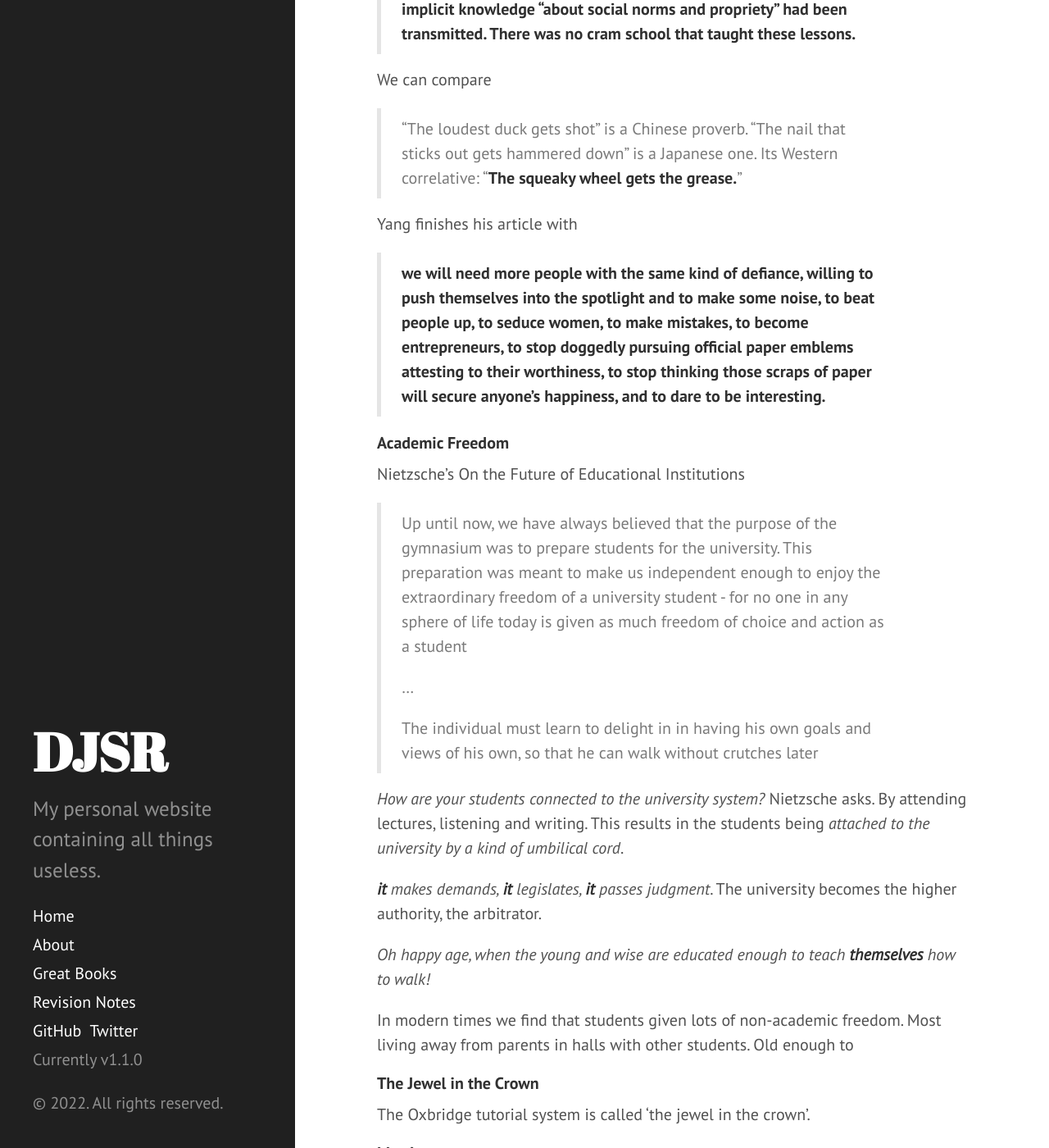
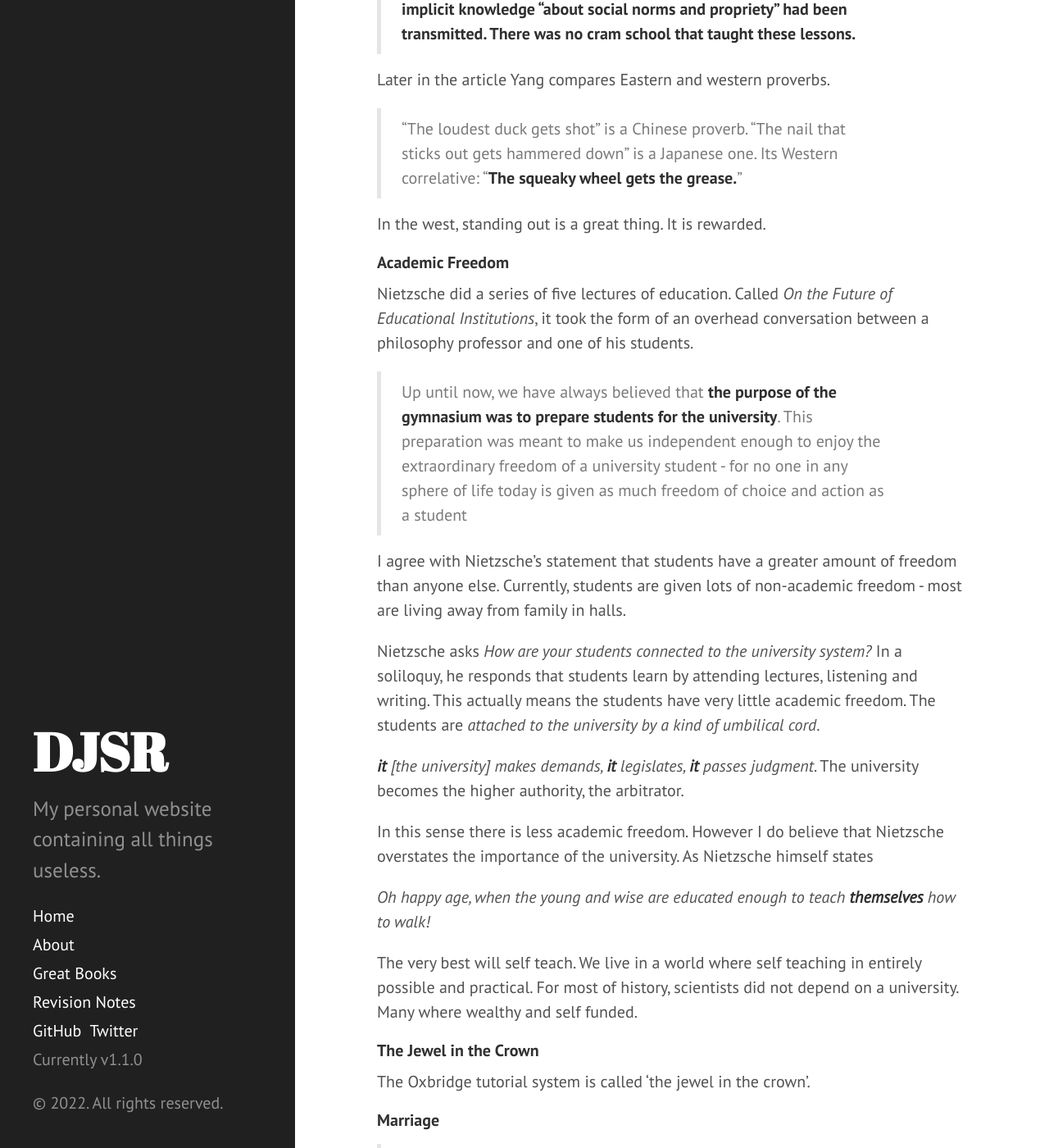
Before and after one commit to dansomrob/dansomrob.github.io, a Jekyll site: the page built from _posts/2022-01-24-purpose.md, in a window 1280 px wide and 1400 px high, scrolled down 3866 px. Shown: the whole window at 82% size. Built offline with Jekyll 4.4.1, drawn with Linux system fonts in a browser that asks for light colours; some of the changed text lies outside the part shown.

Commit message:
Update 2022-01-24-purpose.md

```diff
--- a/_posts/2022-01-24-purpose.md
+++ b/_posts/2022-01-24-purpose.md
@@ -6,14 +6,14 @@
 
 This is a very opened ended question and also very difficult to answer. In some ways this is a positive things. As everyone is different, education is something everyone will participate in differently.
 
-<h4>Educational Experience of Founders</h4>
+#### The Education of Unicorn Founders
 
 The often told story is that education is useless and many 'great' entrepreneurs dropped out. This is not true. It is far more common for founders of unicorns (>$1bn val.) to be highly educated at prestigious universities.
 
 ![Founders]({{ site.url }}/assets/images/founders.jpg)
 This is image is taken from Prof Ilya Strebulaev LinkedIn [[1](https://www.linkedin.com/posts/ilyavcandpe_unicorns-venturecapital-startups-activity-6874740268470554624-IEhP)].
 
-The Thiel fellowship gave students $200,000 to drop out of college and start heir own business. By and large it was a failure.
+We often focus on the outliers, eg Gates and Zuck, who have dropped out. Although very wealthy there are exceptions, not the rule. Their companies don't hire dropouts. It would be far better to complete college than drop out.
 
 #### Extra-curricular
 
@@ -25,11 +25,11 @@
 
 >Ironically, working-class students’ focus on academics (rather than social and extracurricular activities) while in school constrains, not expands, the types of jobs and incomes available to them when they graduate.
 
-In the [FT review](https://www.ft.com/content/39628abc-ff2d-11e4-84b2-00144feabdc0) of the book,
+In the [FT review](https://www.ft.com/content/39628abc-ff2d-11e4-84b2-00144feabdc0) of the book, the review states
 
->“Working-class students are more likely to enter college with the notion that the purpose of higher education is learning in the classrooms, and invest their time and energy accordingly,” Rivera observes. “But the [fact that] these students focus on academic rather than extra-curriculum pursuits adversely affects their job prospects,” she adds, describing how time and again the people interviewing candidates for jobs made decisions based on subjective issues such as whether a candidate had “polish”, “breadth” — and “pedigree”.
+>In theory, this “pedigree” is meant to reflect individual merit and talent; in practice, though, it is hard for students to engage in extracurricular activity unless they come from an elite background to start with. Of course, some non-elite students manage to do this. But **a private high school, full of privileged kids, tends to provide a more supportive background than a public institution, even a highly competitive school**.
 
->In some ways, this is not surprising: wealthy elites in any society always try to reproduce their position over generations, using not just their so-called “economic capital” (ie money) but social and cultural capital too (ie symbols of elite status). Thankfully, this pattern of elite reproduction is not foolproof. Each year, thousands of smart, poorer students do get into elite colleges, sometimes as a result of positive discrimination programmes. Some acquire the cultural skills — or “pedigree” — to move into elite jobs.
+>“**Working-class students are more likely to enter college with the notion that the purpose of higher education is learning in the classrooms**, and invest their time and energy accordingly,” Rivera observes. “But the [fact that] these **students focus on academic rather than extra-curriculum pursuits adversely affects their job prospects**,” she adds, describing how time and again the people interviewing candidates for jobs made decisions based on subjective issues such as whether a candidate had “polish”, “breadth” — and “pedigree”.
 
 #### Asian-American Culture
 Paper Tigers by Wesley Yang [[2](https://nymag.com/news/features/asian-americans-2011-5/)] is a fantastic article. When analysing western culture, it's very useful to get opinions from those raised in different cultures.
@@ -50,29 +50,28 @@
 
 >Mao was becoming clued in to the fact that **there was another hierarchy behind the official one that explained why others were getting what he never had — “a high-school sweetheart” figured prominently on this list — and that this mysterious hierarchy was going to determine what happened to him in life.** “You realize there are things you really don’t understand about courtship or just acting in a certain way. Things that somehow come naturally to people who go to school in the suburbs and have parents who are culturally assimilated.” I pressed him for specifics, and he mentioned that he had visited his white girlfriend’s parents’ house the past Christmas, where the family had “sat around cooking together and playing Scrabble.” This ordinary vision of suburban-American domesticity lingered with Mao: **Here, at last, was the setting in which all that implicit knowledge “about social norms and propriety” had been transmitted. There was no cram school that taught these lessons.**
 
-We can compare
+Later in the article Yang compares Eastern and western proverbs.
 
 >“The loudest duck gets shot” is a Chinese proverb. “The nail that sticks out gets hammered down” is a Japanese one. Its Western correlative: “**The squeaky wheel gets the grease.**"
 
-Yang finishes his article with
-
->**we will need more people with the same kind of defiance, willing to push themselves into the spotlight and to make some noise, to beat people up, to seduce women, to make mistakes, to become entrepreneurs, to stop doggedly pursuing official paper emblems attesting to their worthiness, to stop thinking those scraps of paper will secure anyone’s happiness, and to dare to be interesting.**
+In the west, standing out is a great thing. It is rewarded.
 
 #### Academic Freedom
-Nietzsche's On the Future of Educational Institutions
->Up until now, we have always believed that the purpose of the gymnasium was to prepare students for the university. This preparation was meant to make us independent enough to enjoy the extraordinary freedom of a university student - for no one in any sphere of life today is given as much freedom of choice and action as a student
->
->...
->
->The individual must learn to delight in in having his own goals and views of his own, so that he can walk without crutches later
+Nietzsche did a series of five lectures of education. Called *On the Future of Educational Institutions*, it took the form of an overhead conversation between a  philosophy professor and one of his students.
 
-*How are your students connected to the university system?* Nietzsche asks. By attending lectures, listening and writing. This results in the students being *attached to the university by a kind of umbilical cord*.
+>Up until now, we have always believed that **the purpose of the gymnasium was to prepare students for the university**. This preparation was meant to make us independent enough to enjoy the extraordinary freedom of a university student - for no one in any sphere of life today is given as much freedom of choice and action as a student
 
-<i>**it** makes demands, **it** legislates, **it** passes judgment</i>. The university becomes the higher authority, the arbitrator.
+I agree with Nietzsche's statement that students have a greater amount of freedom than anyone else. Currently, students are given lots of non-academic freedom - most are living away from family in halls.
+
+Nietzsche asks *How are your students connected to the university system?* In a soliloquy, he responds that students learn by attending lectures, listening and writing. This actually means the students have very little academic freedom. The students are *attached to the university by a kind of umbilical cord*.
+
+<i>**it** [the university] makes demands, **it** legislates, **it** passes judgment</i>. The university becomes the higher authority, the arbitrator.
+
+In this sense there is less academic freedom. However I do believe that Nietzsche overstates the importance of the university. As Nietzsche himself states
 
 <i>Oh happy age, when the young and wise are educated enough to teach **themselves** how to walk!</i>
 
-In modern times we find that students given lots of non-academic freedom. Most living away from parents in halls with other students. Old enough to
+The very best will self teach. We live in a world where self teaching in entirely possible and practical. For most of history, scientists did not depend on a university. Many where wealthy and self funded.
 
 #### The Jewel in the Crown
 
@@ -82,4 +81,6 @@
 
 > From 1980-2000, the main cause of income inequality was whether a person went to college or not. But from 2000-2017, income inequality was mostly *within* educational groupings "the real returns are to your talent above and beyond your education level"
 
+> Some ten years ago, I found myself in an after-dinner conversation, lubricated by wine, with an American who had been educated at an Ivy League college and was then teaching in Europe. As our conversation drifted toward matters of life, marriage and children, I was initially surprised by his statement that whoever he had married, the outcome in terms of where they lived, what type of house they owned, what kind of holidays and entertainment they would enjoy, and even what colleges their children would attend would be practically the same. His reasoning was as follows: “**When I went to [Ivy League institution], I knew that I would marry a woman I met there. Women also knew the same thing. We all knew that our pool of desirable marriage candidates would never be as vast again. And then whomever I married would be a specimen of the same genre: They were all well-educated, smart women who came from the same social class, read the same novels and newspapers, dressed the same, had the same preferences about restaurants, hiking, places to live, cars to drive and people to see, as well about how to take care of the kids and what schools they should attend. It really made almost no difference socially whom among them I married.**” Article by [[Branko Milanovic](https://quillette.com/2019/10/18/rich-like-me-how-assortative-mating-is-driving-income-inequality/)]
+
 > "the marriage market is probably the strongest reason to pay for expensive private schools. Going to Harvard may not get you a better job but almost certainly puts you in an exclusive dating pool for life"
```
